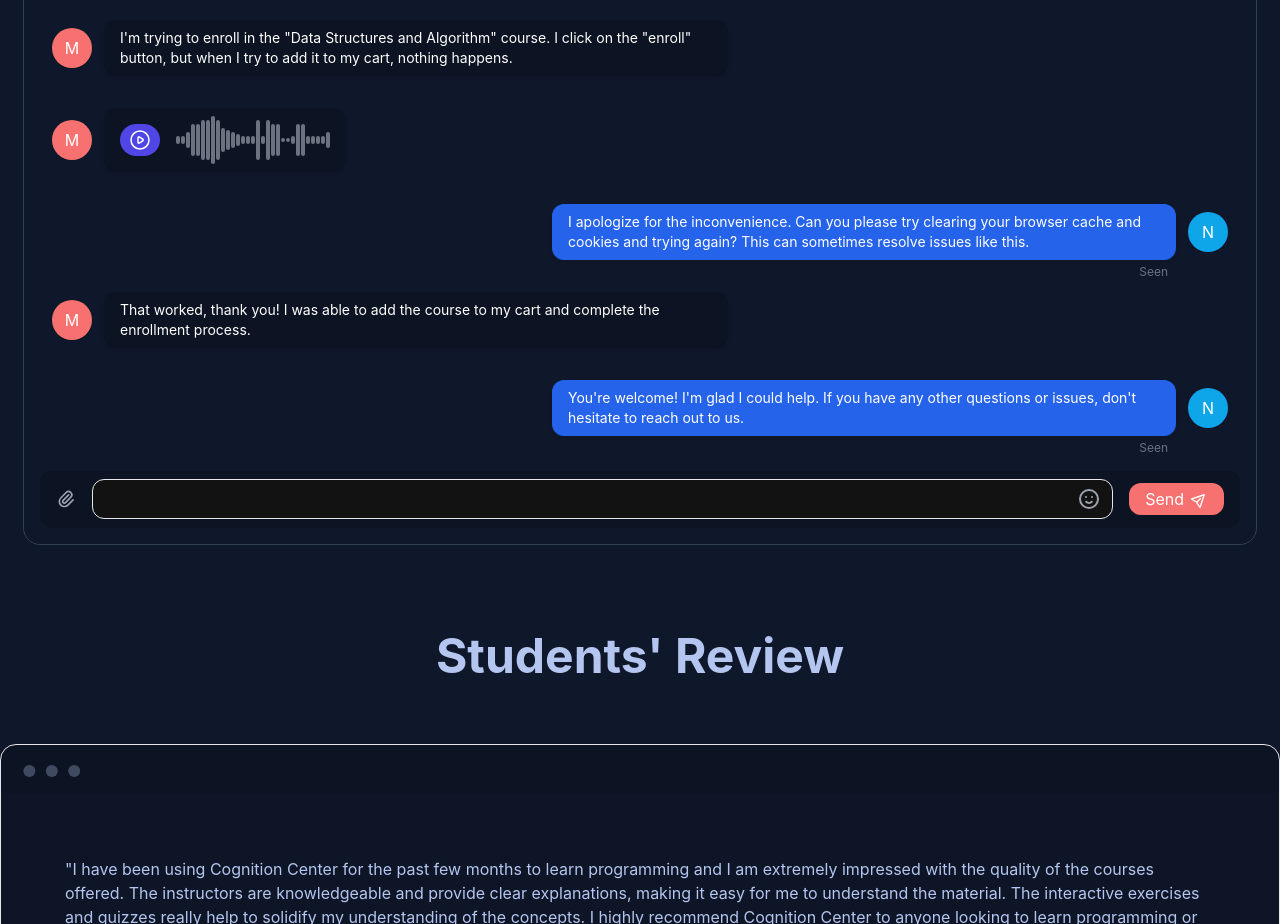
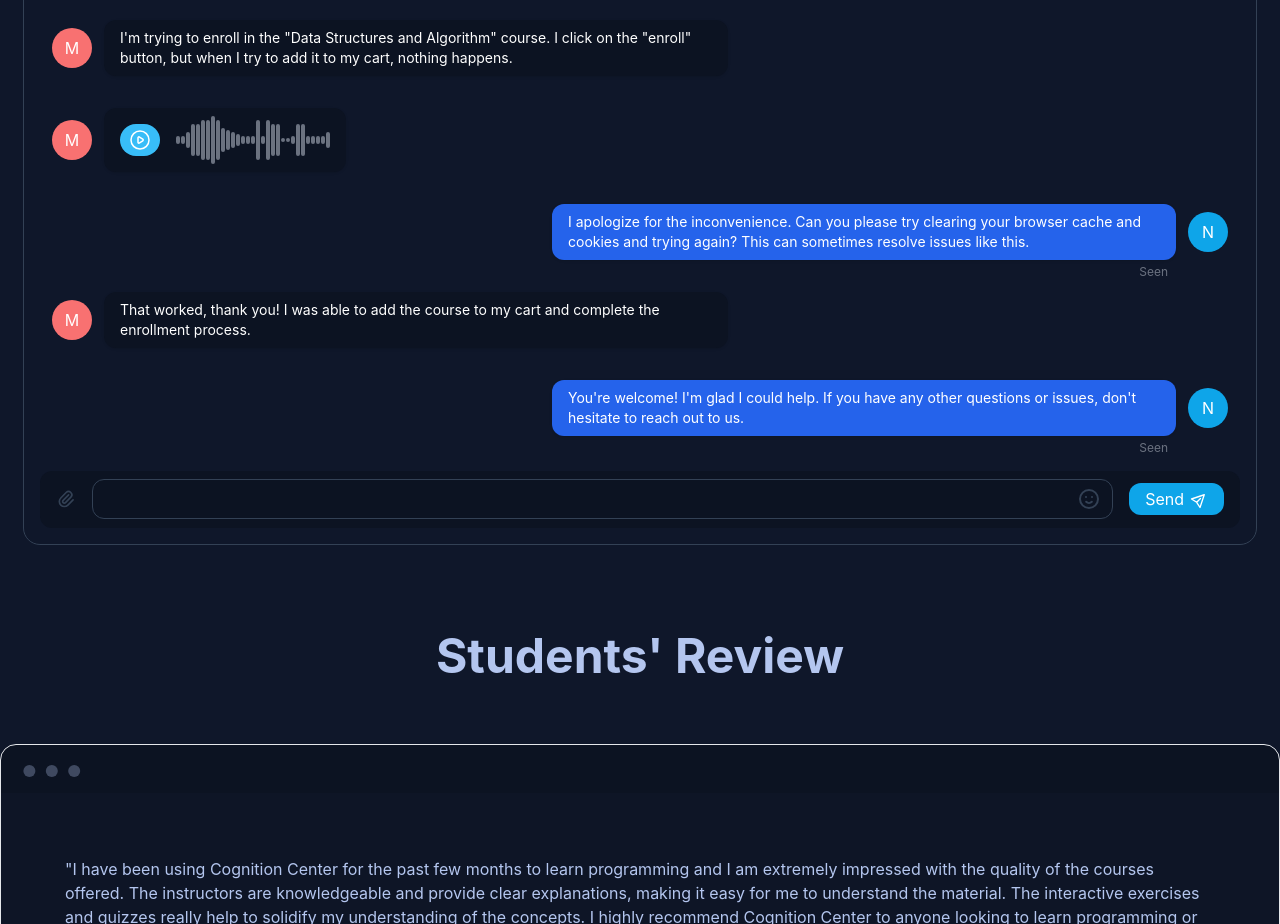
Before and after one commit to NaimurRahman3954/cognition-learning-center, a React (Create React App) app: page / in a window 1280 px wide. Shown: the part 1960-2884 px from the top of the page. Built offline with nearby package versions, Linux system fonts and the light colour scheme; no server answers; what tailwindcss-dotted-background would draw is missing.

Commit message:
support section added

```diff
--- a/src/components/Support.js
+++ b/src/components/Support.js
@@ -127,7 +127,7 @@ const Support = () => {
                         </div>
                         <div class="relative ml-3 text-sm bg-base-300 py-2 px-4 shadow rounded-xl">
                           <div class="flex flex-row items-center">
-                            <button class="flex items-center justify-center bg-indigo-600 hover:bg-indigo-800 rounded-full h-8 w-10">
+                            <button class="flex items-center justify-center bg-sky-400 hover:bg-sky-600 rounded-full h-8 w-10">
                               <svg
                                 class="w-6 h-6 text-white"
                                 fill="none"
@@ -240,7 +240,7 @@ const Support = () => {
               </div>
               <div class="flex flex-row items-center h-16 rounded-xl bg-base-300 w-full px-4">
                 <div>
-                  <button class="flex items-center justify-center text-gray-400 hover:text-gray-600">
+                  <button class="flex items-center justify-center text-slate-700">
                     <svg
                       class="w-5 h-5"
                       fill="none"
@@ -261,9 +261,10 @@ const Support = () => {
                   <div class="relative w-full">
                     <input
                       type="text"
-                      class="flex w-full border rounded-xl focus:outline-none focus:border-indigo-300 pl-4 h-10"
+                      disabled
+                      class="flex w-full border border-slate-700 rounded-xl focus:outline-none bg-base-300 focus:border-slate-700 pl-4 h-10"
                     />
-                    <button class="absolute flex items-center justify-center h-full w-12 right-0 top-0 text-gray-400 hover:text-gray-600">
+                    <button class="absolute flex items-center justify-center h-full w-12 right-0 top-0 text-slate-700 hover:text-gray-600">
                       <svg
                         class="w-6 h-6"
                         fill="none"
@@ -282,7 +283,7 @@ const Support = () => {
                   </div>
                 </div>
                 <div class="ml-4">
-                  <button class="flex items-center justify-center  bg-red-400 hover:bg-indigo-600 rounded-xl text-white px-4 py-1 flex-shrink-0">
+                  <button class="flex items-center justify-center  bg-sky-500 hover:bg-sky-600 rounded-xl text-white px-4 py-1 flex-shrink-0">
                     <span>Send</span>
                     <span class="ml-2">
                       <svg
```
